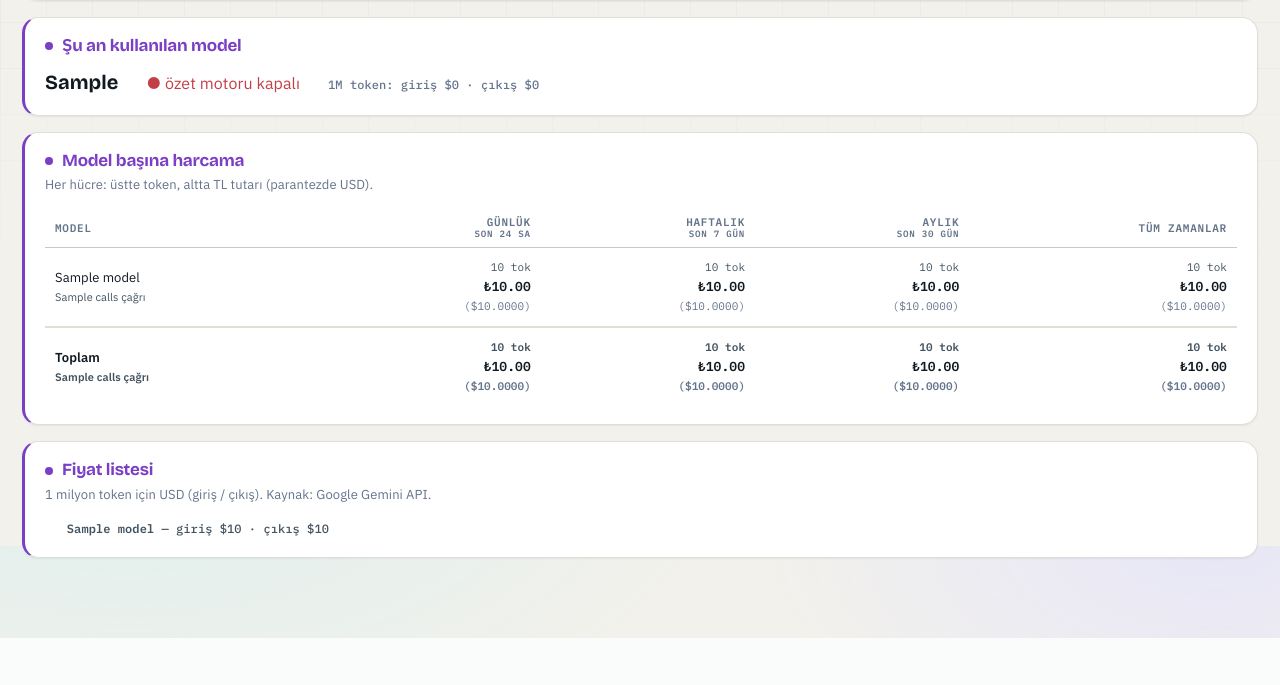
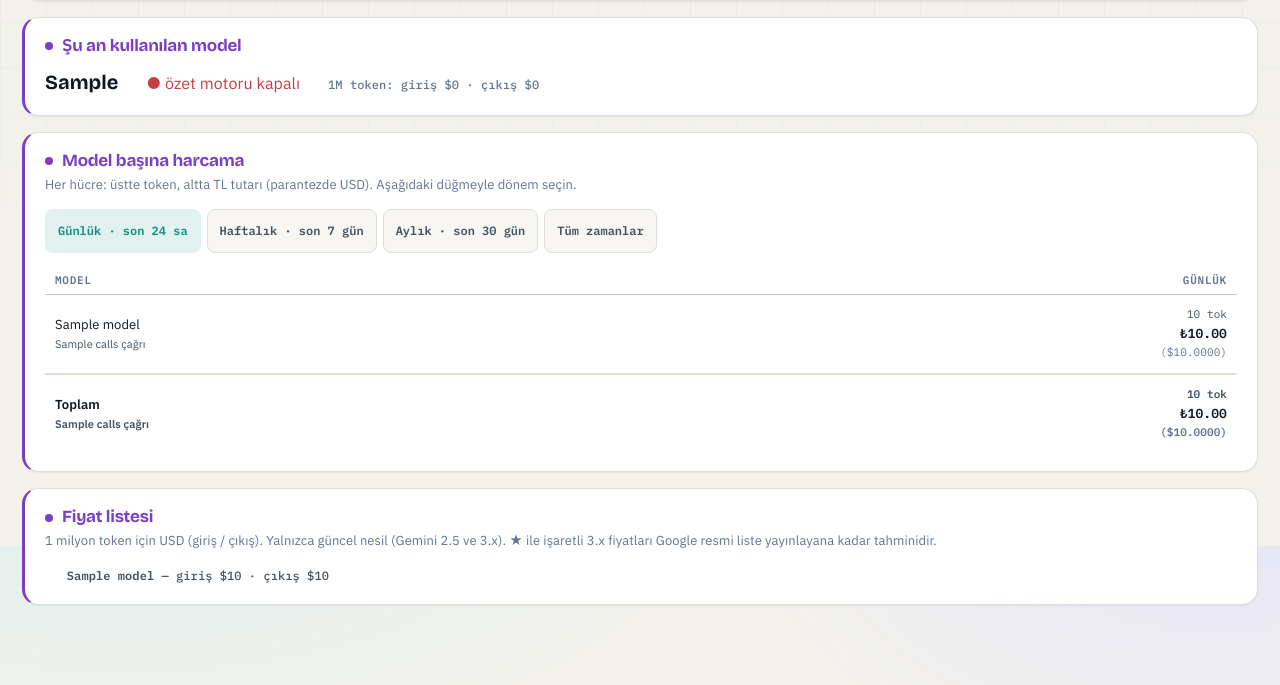
Before and after one commit to Selim2211/ilan_scanner, a Python web app: template src/scanner/web/templates/ai_cost.html in a window 1280 px wide. Shown: the part 254-939 px from the top of the page. Before the commit the page ends 892 px from the top, so only its background shows below. Run offline with Jinja, Linux system fonts and the light colour scheme; the template is opened without the code that fills it: most values are stand-ins (such as "Sample title", 1, 10 or a date in 2020).

Commit message:
Maliyet ekranı: dönem düğmeleri + güncel model fiyat listesi
- Fiyat listesi güncel nesle indirildi: Gemini 3.x (3, 3.5, 3.6 · flash /
  flash-lite / pro) ve 2.5; 2.0 ve altı çıkarıldı. 3.x fiyatları resmi liste
  gelene kadar tahmini, ekranda ★ ile işaretli.
- _model_kok artık en uzun eşleşen anahtarı seçiyor: "gemini-3.5-flash-lite"
  yanlışlıkla "gemini-3.5-flash" fiyatına düşmüyor.
- Model başına harcama tablosu: Günlük / Haftalık / Aylık / Tüm zamanlar artık
  düğme; tıklanan dönemin kolonu gösteriliyor (CSS + küçük inline script).
- Listede olmayan bir model kullanılırsa fiyat listesine tahmini fiyatıyla
  ekleniyor; harcama tablosu zaten kullanılan her modeli gösteriyor.
- test_ai: _model_kok en-uzun-eşleşme, fiyat() varsayılanı, maliyet_usd.
- changelog güncellendi.

Co-Authored-By: Claude Sonnet 5 <noreply@anthropic.com>

```diff
--- a/src/scanner/web/templates/ai_cost.html
+++ b/src/scanner/web/templates/ai_cost.html
@@ -18,6 +18,22 @@
   .price-list { font:500 12px/1.7 var(--font-mono); color:var(--ink-2); }
   .price-list b { color:var(--ink-1); }
   .price-list .cur { color:var(--signal); }
+  .price-list .est { color:var(--amber); }
+
+  .period-tabs { display:flex; flex-wrap:wrap; gap:6px; margin:2px 0 14px; }
+  .period-tabs button {
+    font:600 12px/1 var(--font-mono); padding:7px 12px; border-radius:8px;
+    border:1px solid var(--line); background:var(--surface-2); color:var(--ink-2);
+    cursor:pointer;
+  }
+  .period-tabs button.active {
+    background:var(--signal-soft); color:var(--signal); border-color:transparent;
+  }
+  .cost-table th.period, .cost-table td.period { display:none; }
+  .cost-table.show-day   .period.col-day,
+  .cost-table.show-week  .period.col-week,
+  .cost-table.show-month .period.col-month,
+  .cost-table.show-all   .period.col-all { display:table-cell; }
 </style>
 {% endblock %}
 
@@ -55,7 +71,8 @@
 <section class="card settings-card tone-yapayzeka">
   <header class="settings-head">
     <h2>Model başına harcama</h2>
-    <p class="muted">Her hücre: üstte token, altta TL tutarı (parantezde USD).</p>
+    <p class="muted">Her hücre: üstte token, altta TL tutarı (parantezde USD).
+      Aşağıdaki düğmeyle dönem seçin.</p>
   </header>
 
   {% if not report.models %}
@@ -64,21 +81,29 @@
     (kart üzerindeki mavi “i” düğmesi) ilk kayıt buraya düşer.
   </p>
   {% else %}
-  {% macro hucre(b) -%}
-    <td class="num">
+  {% macro hucre(b, kolon) -%}
+    <td class="num period col-{{ kolon }}">
       <div class="tok">{{ '{:,}'.format(b.tokens).replace(',', '.') }} tok</div>
       <div class="tl">₺{{ '%.2f'|format(b['try']) }}</div>
       <div class="usd">(${{ '%.4f'|format(b.usd) }})</div>
     </td>
   {%- endmacro %}
-  <table class="settings-table cost-table">
+
+  <div class="period-tabs" id="period-tabs">
+    <button type="button" data-p="day" class="active">Günlük · son 24 sa</button>
+    <button type="button" data-p="week">Haftalık · son 7 gün</button>
+    <button type="button" data-p="month">Aylık · son 30 gün</button>
+    <button type="button" data-p="all">Tüm zamanlar</button>
+  </div>
+
+  <table class="settings-table cost-table show-day" id="cost-table">
     <thead>
       <tr>
         <th>Model</th>
-        <th class="num">Günlük<br><small>son 24 sa</small></th>
-        <th class="num">Haftalık<br><small>son 7 gün</small></th>
-        <th class="num">Aylık<br><small>son 30 gün</small></th>
-        <th class="num">Tüm zamanlar</th>
+        <th class="num period col-day">Günlük</th>
+        <th class="num period col-week">Haftalık</th>
+        <th class="num period col-month">Aylık</th>
+        <th class="num period col-all">Tüm zamanlar</th>
       </tr>
     </thead>
     <tbody>
@@ -89,34 +114,54 @@
           {% if m.model == current_model %}<span class="pill fresh">şu an</span>{% endif %}
           <div class="tok">{{ m.buckets.all.calls }} çağrı</div>
         </td>
-        {{ hucre(m.buckets.day) }}
-        {{ hucre(m.buckets.week) }}
-        {{ hucre(m.buckets.month) }}
-        {{ hucre(m.buckets.all) }}
+        {{ hucre(m.buckets.day, 'day') }}
+        {{ hucre(m.buckets.week, 'week') }}
+        {{ hucre(m.buckets.month, 'month') }}
+        {{ hucre(m.buckets.all, 'all') }}
       </tr>
       {% endfor %}
       <tr class="totals">
         <td>Toplam<div class="tok">{{ report.totals.all.calls }} çağrı</div></td>
-        {{ hucre(report.totals.day) }}
-        {{ hucre(report.totals.week) }}
-        {{ hucre(report.totals.month) }}
-        {{ hucre(report.totals.all) }}
+        {{ hucre(report.totals.day, 'day') }}
+        {{ hucre(report.totals.week, 'week') }}
+        {{ hucre(report.totals.month, 'month') }}
+        {{ hucre(report.totals.all, 'all') }}
       </tr>
     </tbody>
   </table>
+
+  <script>
+    (function () {
+      var tbl = document.getElementById("cost-table");
+      var tabs = document.getElementById("period-tabs");
+      if (!tbl || !tabs) return;
+      tabs.addEventListener("click", function (e) {
+        var b = e.target.closest("button[data-p]");
+        if (!b) return;
+        tbl.className = "settings-table cost-table show-" + b.dataset.p;
+        tabs.querySelectorAll("button").forEach(function (x) {
+          x.classList.toggle("active", x === b);
+        });
+      });
+    })();
+  </script>
   {% endif %}
 </section>
 
 <section class="card settings-card tone-yapayzeka">
   <header class="settings-head">
     <h2>Fiyat listesi</h2>
-    <p class="muted">1 milyon token için USD (giriş / çıkış). Kaynak: Google Gemini API.</p>
+    <p class="muted">1 milyon token için USD (giriş / çıkış). Yalnızca güncel nesil
+      (Gemini 2.5 ve 3.x). <span class="est">★</span> ile işaretli 3.x fiyatları
+      Google resmi liste yayınlayana kadar tahminidir.</p>
   </header>
   <div class="price-list">
     {% for p in price_rows %}
     <div>
       {% if p.current %}<span class="cur">▸</span>{% else %}&nbsp;&nbsp;{% endif %}
       <b>{{ p.model }}</b> — giriş ${{ '%.4g'|format(p['in']) }} · çıkış ${{ '%.4g'|format(p['out']) }}
+      {% if p.bilinmiyor %}<span class="est">★ tahmini (listede yok)</span>
+      {% elif p.model.startswith('gemini-3') %}<span class="est">★</span>{% endif %}
     </div>
     {% endfor %}
   </div>
```
Also changed, not shown: src/scanner/ai.py (+19 -8 lines), src/scanner/version.py (+6 -2 lines), src/scanner/web/app.py (+10 -4 lines), tests/test_ai.py (+17 -0 lines).
